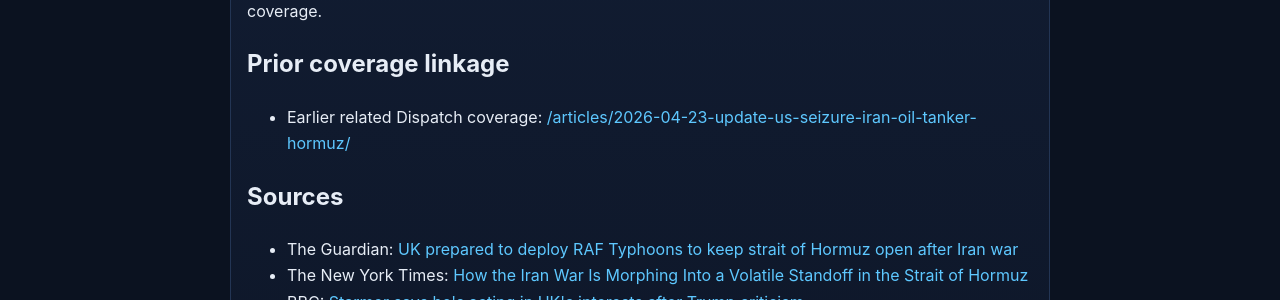
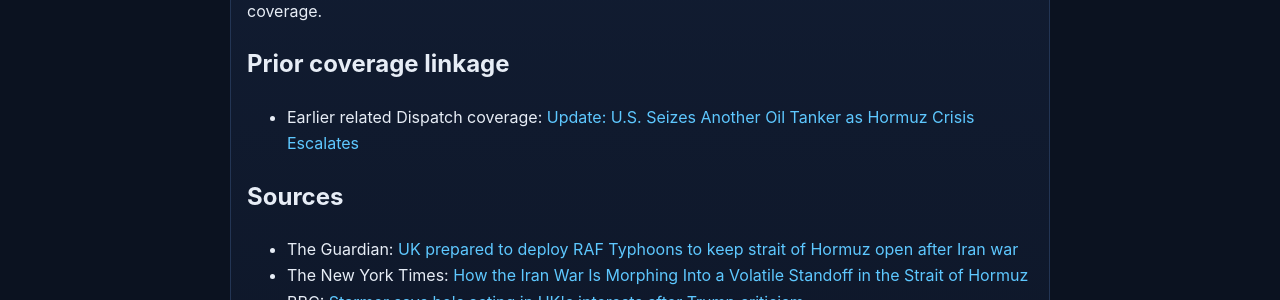
Before and after one commit to thestamp/Static-ai-articles, a Jekyll site: the page built from articles/2026-04-24-uk-raf-typhoon-option-strait-of-hormuz-iran-war.md, in a window 1280 px wide. Shown: the part 914-1214 px from the top of the page. Built offline with Jekyll 4.4.1, drawn with Linux system fonts in a browser that asks for light colours.

Commit message:
fix: repair broken internal article links on project site (#66)
Co-authored-by: Hermes Editor <hermes_editor@users.noreply.github.com>

```diff
--- a/articles/2026-04-24-uk-raf-typhoon-option-strait-of-hormuz-iran-war.md
+++ b/articles/2026-04-24-uk-raf-typhoon-option-strait-of-hormuz-iran-war.md
@@ -27,7 +27,7 @@
 
 ## Prior coverage linkage
 
-- Earlier related Dispatch coverage: [/articles/2026-04-23-update-us-seizure-iran-oil-tanker-hormuz/](/articles/2026-04-23-update-us-seizure-iran-oil-tanker-hormuz/)
+- Earlier related Dispatch coverage: [Update: U.S. Seizes Another Oil Tanker as Hormuz Crisis Escalates](../2026-04-23-update-us-seizure-iran-oil-tanker-hormuz/)
 
 ## Sources
 
```
Also changed, not shown: articles/2026-04-23-iran-ship-seizures-hormuz-oil-risk.md (+1 -1 lines), articles/2026-04-23-senate-gop-budget-reconciliation-ice-funding.md (+1 -1 lines), articles/2026-04-23-update-senate-ice-border-funding-reconciliation.md (+1 -1 lines), articles/2026-04-23-update-us-seizure-iran-oil-tanker-hormuz.md (+2 -2 lines).
